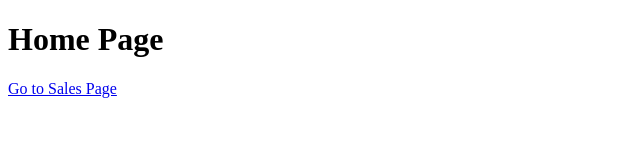
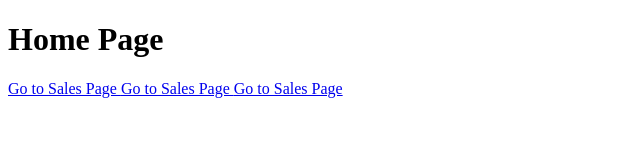
Before and after one commit to JuanAsbahr/Aprendizado-Github, a plain HTML site: page Index.html in a window 1280 px wide. Shown: the whole page, without its empty margins (0-640 px from the left). Drawn offline with Linux system fonts and the light colour scheme.

Commit message:
Atualização completa

```diff
--- a/Index.html
+++ b/Index.html
@@ -9,5 +9,7 @@
 <body>
     <h1>Home Page</h1>
     <a href="Sales.html">Go to Sales Page </a>
+    <a href="About Us.html">Go to Sales Page </a>
+    <a href="Blog.html">Go to Sales Page </a>
 </body>
 </html>
```
Also changed, not shown: Blog.html (+1 -0 lines), Sales.html (+1 -1 lines).
